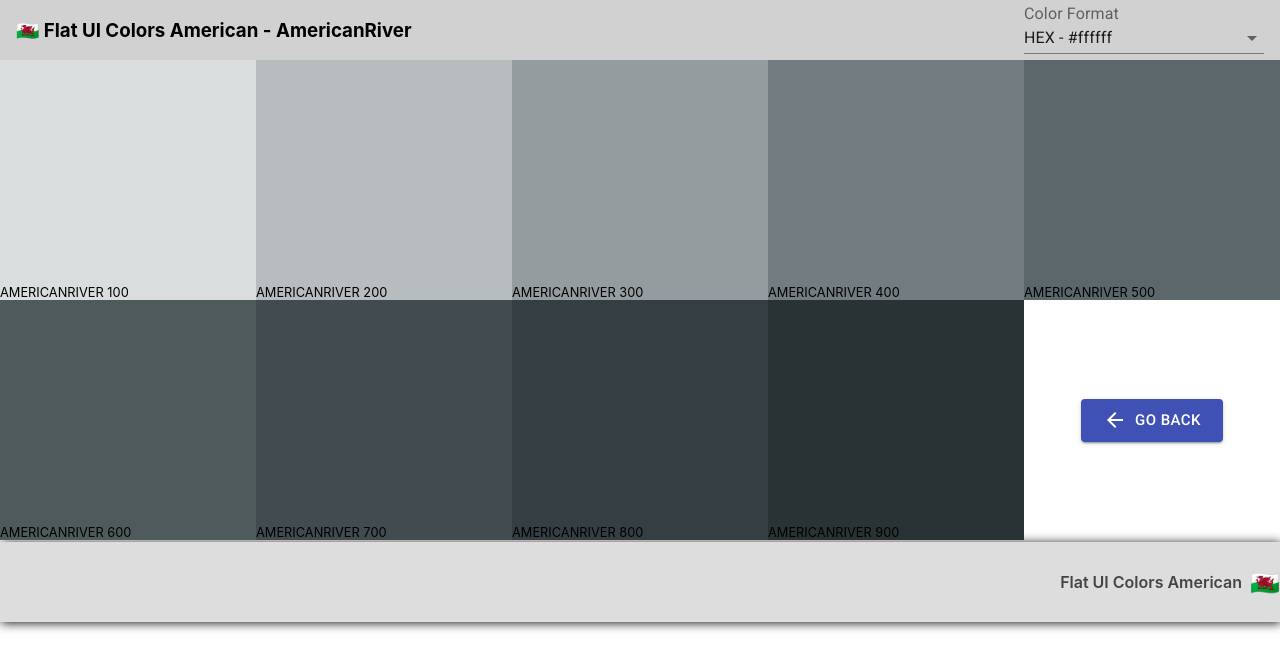
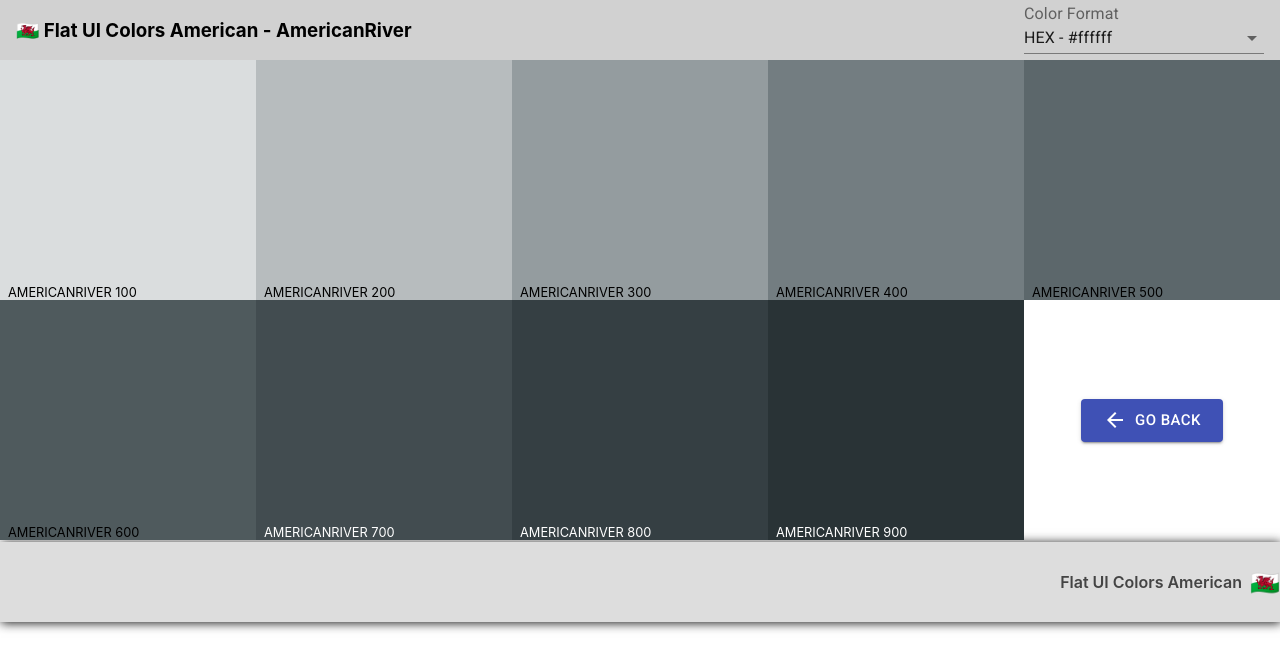
Before and after one commit to ahmady016/color-palettes, a React (Create React App) app: page /palette/flat-ui-colors-american/americanriver in a window 1280 px wide. Shown: the top 670 px of the page. Built offline with nearby package versions, Linux system fonts and the light colour scheme.

Commit message:
Adjust text,back colors based on color luminance

```diff
--- a/src/helpers/colorLevels.js
+++ b/src/helpers/colorLevels.js
@@ -31,6 +31,9 @@
   }
 }
 
+export const isDarkColor = (hex) => chroma(hex).luminance() <= 0.08
+export const isLightColor = (hex) => chroma(hex).luminance() >= 0.6
+
 export const getColorLevels = (colorName, hexColor) => {
   return getScale(hexColor, levels.length)
           .map((scale, i) => getColorInfo(colorName, scale, i))
--- a/src/palettes/Palette.js
+++ b/src/palettes/Palette.js
@@ -14,6 +14,7 @@
 import Icon from '@material-ui/core/Icon'
 
 import colorFormats from '../helpers/colorFormats'
+import { isDarkColor, isLightColor } from '../helpers/colorLevels'
 
 import Slider from 'rc-slider'
 import 'rc-slider/assets/index.css'
@@ -48,6 +49,8 @@
 `
 const ColorName = styled.div`
   text-transform: uppercase;
+  margin-left: 0.5rem;
+  color: ${({ isDarkColor }) => isDarkColor ? '#fff' : '#000'};
 `
 const ButtonMore = styled(Button)`
   border-radius: 0 !important;
@@ -95,10 +98,10 @@
   justify-content: center;
   align-items: center;
   font-size: 4rem;
-  color: #fff;
   opacity: 0;
-  transform: scale(0.1);
+  transform: scale(0);
   z-index: 999;
+  color: ${({ isLightColor }) => isLightColor ? '#000' : '#fff'};
   &.active {
     opacity: 1;
     transform: scale(1);
@@ -109,9 +112,9 @@
   width: 100%;
   padding: 1rem;
   margin-bottom: 1rem;
-  background-color: rgba(255,255,255,0.2);
+  background-color: ${({ isLightColor }) => isLightColor ? 'rgba(0,0,0,0.4)' : 'rgba(255,255,255,0.2)'};
   font-weight: 400;
-  text-shadow: 1px 2px #000;
+  text-shadow: 1px 2px ${({ isLightColor }) => isLightColor ? '#fff' : '#000'};
   text-align: center;
   text-transform: uppercase;
 `
@@ -172,7 +175,11 @@
 }
 
 function ColorBox ({ paletteId, colorId, name, color, isOneColor }) {
+  const _isLightColor = isLightColor(color)
+  const _isDarkColor = isDarkColor(color)
+
   const [copied, setCopied] = React.useState(false)
+
   const doCopy = React.useCallback( () => {
     setCopied(true)
     setTimeout(() => setCopied(false), 1500)
@@ -181,7 +188,7 @@
   return (
     <ColorBoxWrapper color={color} isOneColor={isOneColor}>
       <ColorBoxContent>
-        <ColorName>{name}</ColorName>
+        <ColorName isDarkColor={_isDarkColor}>{name}</ColorName>
         { !isOneColor &&
           <ButtonMore size='small' variant='contained'>
             <Link className='default-link' to={`/palette/${paletteId}/${colorId}`}>MORE</Link>
@@ -194,8 +201,8 @@
         </CopyToClipboard>
       </ColorBoxCopyWrapper>
       <CopyOverlay className={copied ? 'active' : ''} color={color} />
-      <CopyMessage className={copied ? 'active' : ''}>
-        <CopyMessageText>Copied</CopyMessageText>
+      <CopyMessage className={copied ? 'active' : ''} isLightColor={_isLightColor}>
+        <CopyMessageText isLightColor={_isLightColor}>Copied</CopyMessageText>
         <CopyMessageColor>{color}</CopyMessageColor>
       </CopyMessage>
     </ColorBoxWrapper>
--- a/src/palettes/PaletteList.js
+++ b/src/palettes/PaletteList.js
@@ -73,7 +73,7 @@
   )
 }
 
-export default function PaletteList({ palettes, history }) {
+function PaletteList({ palettes, history }) {
   return (
     <PaletteListWrapper>
       <PaletteListTitle>
@@ -88,3 +88,5 @@
     </PaletteListWrapper>
   )
 }
+
+export default PaletteList
```
Also changed, not shown: src/helpers/seedPalettes.js (line endings or trailing spaces).
